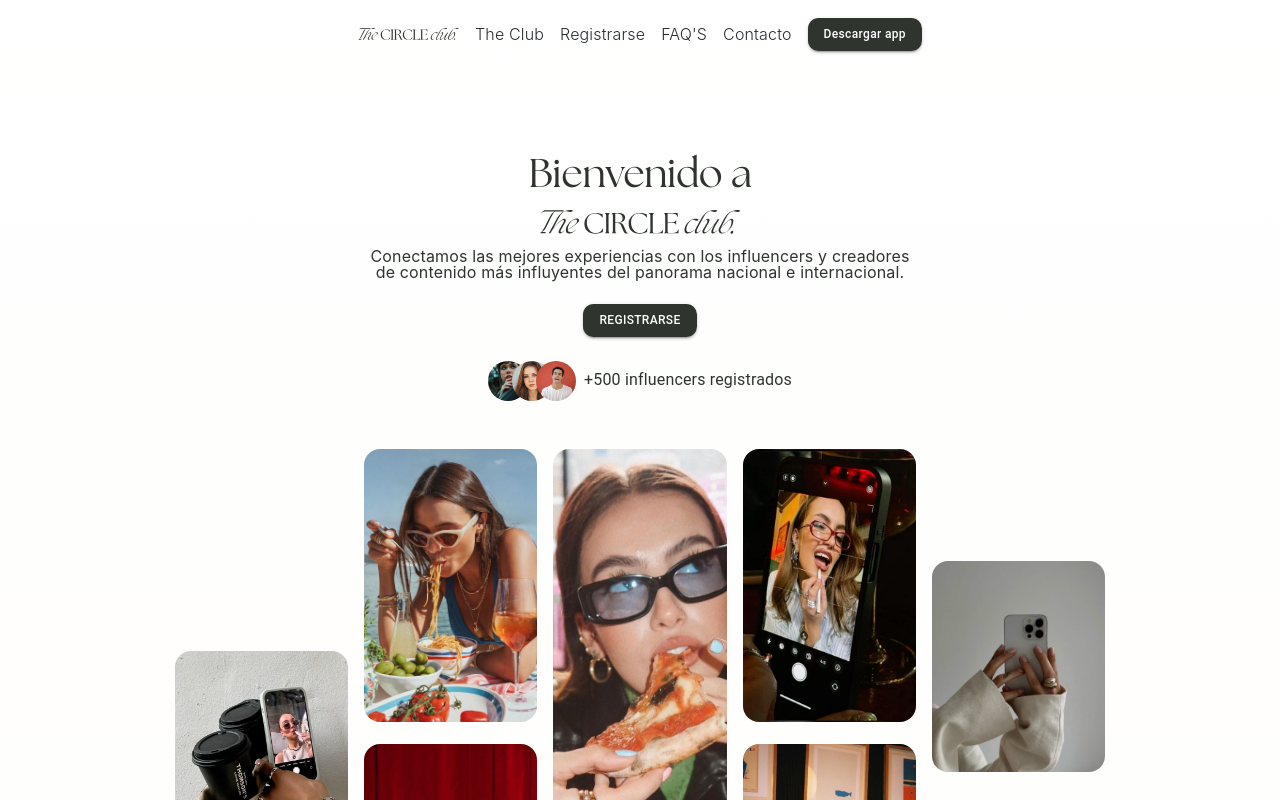
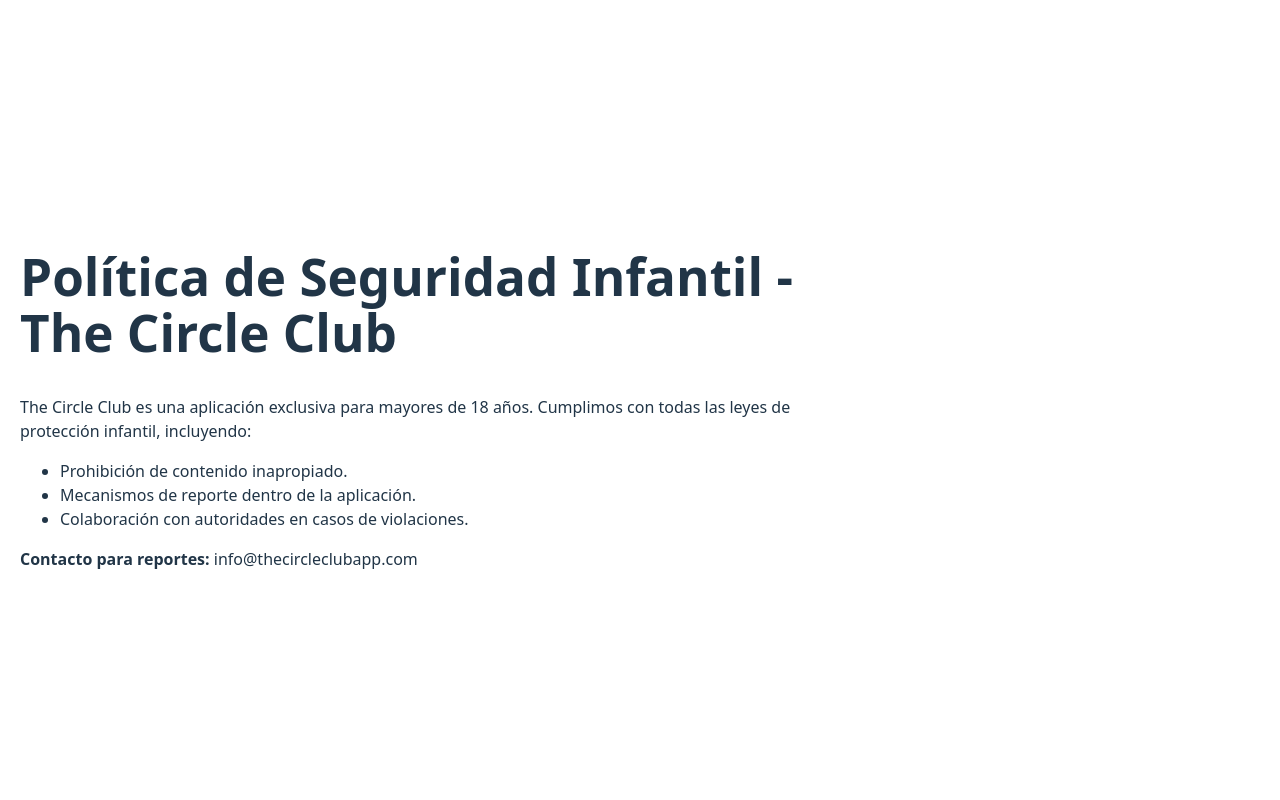
Before and after one commit to x8xIsanamix8x/TheCircleClub, a React (Vite) app: page /politica-seguridad-infantil in a window 1280 px wide. Shown: the top 800 px of the page. Built offline with nearby package versions, Linux system fonts and the light colour scheme; no server answers; what i18n-iso-countries would draw is missing.

Commit message:
Add policyChildSafetyPolicy

```diff
--- a/package.json
+++ b/package.json
@@ -28,6 +28,7 @@
     "npm": "^11.4.0",
     "react": "^19.0.0",
     "react-dom": "^19.0.0",
+    "react-router-dom": "^7.6.3",
     "sweetalert2": "^11.21.0"
   },
   "devDependencies": {
--- a/src/App.tsx
+++ b/src/App.tsx
@@ -1,3 +1,4 @@
+import { BrowserRouter, Routes, Route } from 'react-router-dom';
 import Layout from './Layout/Layout';
 import Header from './components/Header';
 import ImageSection from './components/ImageSection';
@@ -5,18 +6,22 @@
 import RegisterForm from './components/RegisterForm';
 import FAQs from './components/FAQs';
 import ContactForm from './components/ContactForm';
+import ChildSafetyPolicy from './components/PolicyContainer'; // importa tu componente de política
 import { useRef } from 'react';
 
-
-
 const App = () => {
-
   const aboutRef = useRef<HTMLElement>(null);
   const registerRef = useRef<HTMLElement>(null);
   const faqRef = useRef<HTMLElement>(null);
   const contactRef = useRef<HTMLElement>(null);
 
   return (
+    <BrowserRouter>
+      <Routes>
+        {/* Ruta principal con el layout y las secciones */}
+        <Route
+          path="/"
+          element={
             <Layout
               sectionRefs={{
                 about: aboutRef,
@@ -44,6 +49,12 @@
                 <ContactForm />
               </section>
             </Layout>
+          }
+        />
+        {/* Ruta independiente para la política */}
+        <Route path="/politica-seguridad-infantil" element={<ChildSafetyPolicy />} />
+      </Routes>
+    </BrowserRouter>
   );
 };
 
--- /dev/null
+++ b/src/components/PolicyContainer.tsx
@@ -0,0 +1,37 @@
+import React from 'react';
+
+interface PolicyContainerProps {
+  title: string;
+  children: React.ReactNode;
+  maxWidth?: string;
+}
+
+const PolicyContainer: React.FC<PolicyContainerProps> = ({
+  title,
+  children,
+  maxWidth = '800px',
+}) => (
+  <div style={{ maxWidth, margin: '0 auto', padding: '20px' }}>
+    <h1>{title}</h1>
+    {children}
+  </div>
+);
+
+const ChildSafetyPolicy = () => (
+  <PolicyContainer title="Política de Seguridad Infantil - The Circle Club">
+    <p>
+      The Circle Club es una aplicación exclusiva para mayores de 18 años.
+      Cumplimos con todas las leyes de protección infantil, incluyendo:
+    </p>
+    <ul>
+      <li>Prohibición de contenido inapropiado.</li>
+      <li>Mecanismos de reporte dentro de la aplicación.</li>
+      <li>Colaboración con autoridades en casos de violaciones.</li>
+    </ul>
+    <p>
+      <strong>Contacto para reportes:</strong> info@thecircleclubapp.com
+    </p>
+  </PolicyContainer>
+);
+
+export default ChildSafetyPolicy;
```
Also changed, not shown: 2 other files (tests, documents, lock files or other folders). Lines whose indentation alone changed are shown as unchanged.
